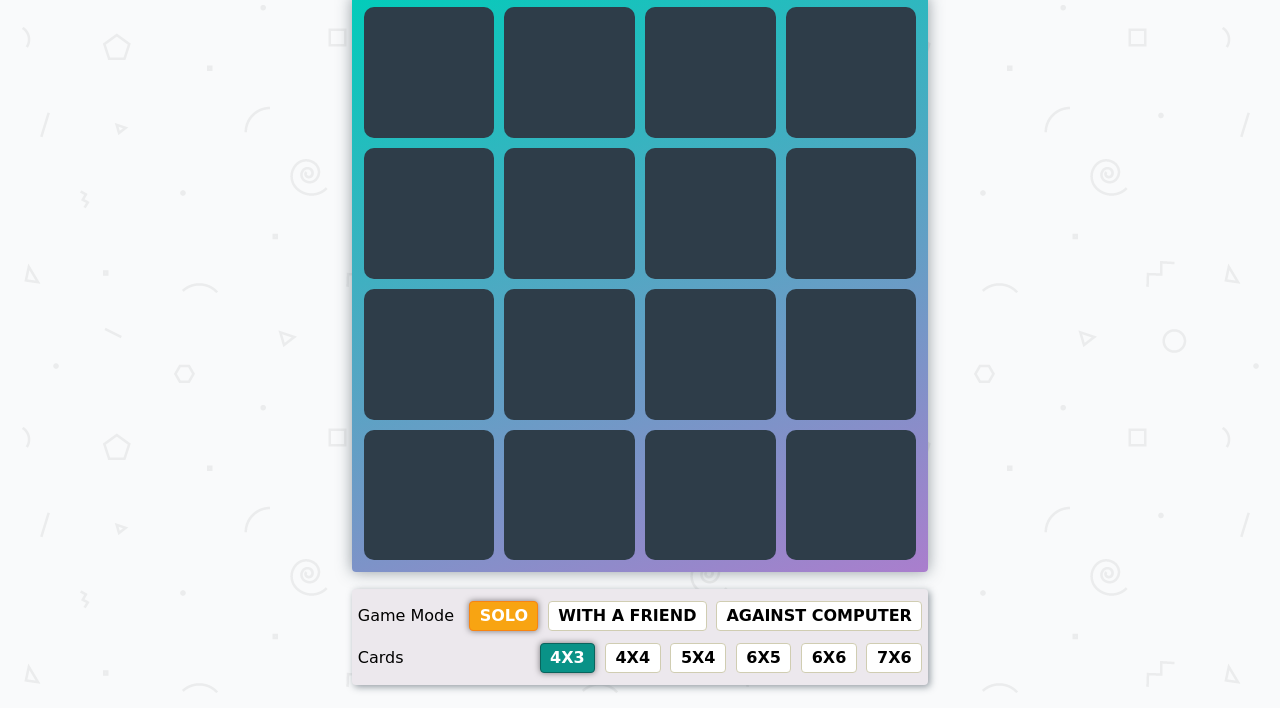
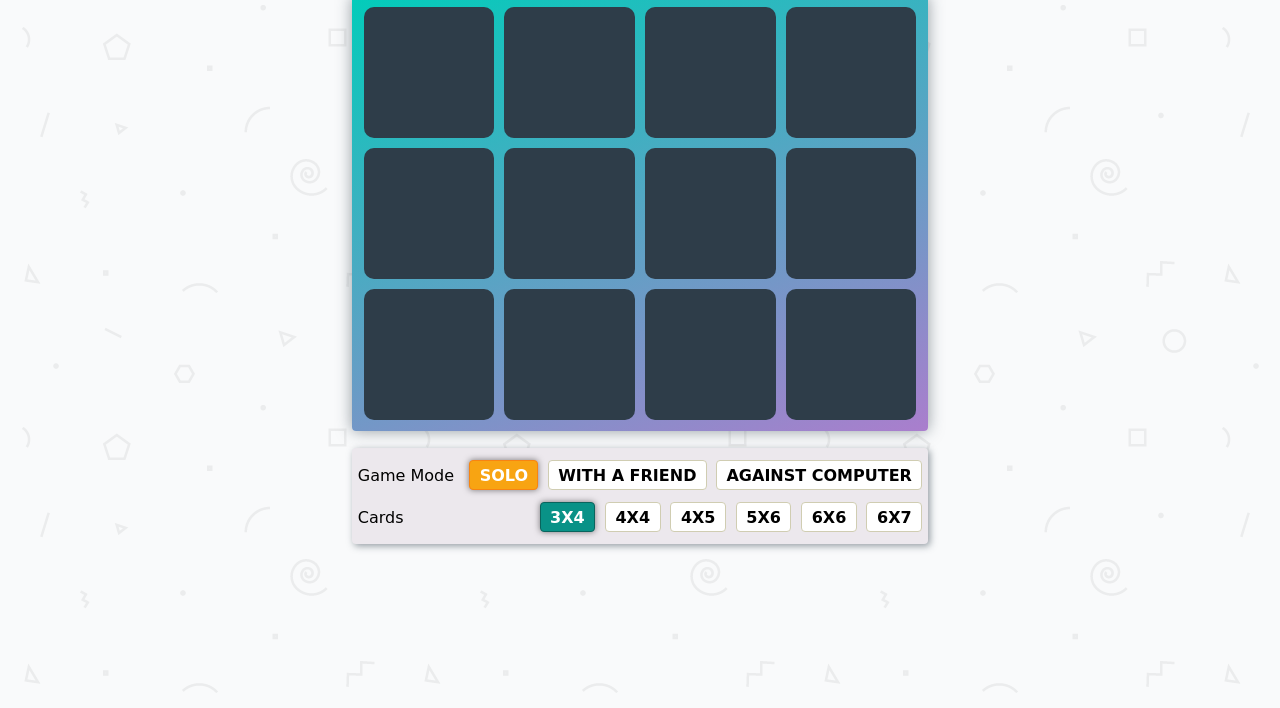
Before and after one commit to Hossam-Tarek/memory-game, a plain HTML site: page index.html in a window 1280 px wide. Both pictures are taken after a click on the element "Start". Shown: the part 92-800 px from the top of the page. Drawn offline with Linux system fonts and the light colour scheme.

Commit message:
Add data dynamic to the grid (#8)

```diff
--- a/css/style.css
+++ b/css/style.css
@@ -92,8 +92,8 @@ body {
 /* Start main.cards-board Style */
 .cards-board {
     display: grid;
+    grid-template-rows: repeat(3,1fr);
     grid-template-columns: repeat(4,1fr);
-    grid-template-rows: repeat(4,1fr);
     gap: 10px;
     padding: 2%;
     position: relative;
--- a/index.html
+++ b/index.html
@@ -58,61 +58,22 @@
             </article>
         </section>
 
-        <main class="cards-board">
-            <div class="card">
-                <img src="images/1.png" class="face">
-            </div>
+        <main id="game-board" class="cards-board">
+            <div class="card"><img src="images/1.png" class="face"></div>
+            <div class="card"></div>
+            <div class="card"></div>
+            <div class="card"></div>
+            <div class="card"></div>
+            <div class="card"></div>
+            <div class="card"></div>
+            <div class="card"></div>
+            <div class="card"></div>
+            <div class="card"></div>
+            <div class="card"></div>
+            <div class="card"></div>
 
-            <div class="card">
-                <img src="images/2.png" class="face">
-            </div>
-            <div class="card">
-                <img src="images/3.png" class="face">
-            </div>
-            <div class="card">
-                <img src="images/4.png" class="face">
-            </div>
-            <div class="card">
-                <img src="images/5.png" class="face">
-            </div>
-            <div class="card">
-                <img src="images/6.png" class="face">
-            </div>
-            <div class="card">
-                <img src="images/7.png" class="face">
-            </div>
-
-            <div class="card">
-                <img src="images/8.png" class="face">
-            </div>
-            <div class="card">
-                <img src="images/9.png" class="face">
-            </div>
-            <div class="card">
-                <img src="images/10.png" class="face">
-            </div>
-            <div class="card">
-                <img src="images/11.png" class="face">
-            </div>
-            <div class="card">
-                <img src="images/12.png" class="face">
-            </div>
-            <div class="card">
-                <img src="images/13.png" class="face">
-            </div>
-            <div class="card">
-                <img src="images/14.png" class="face">
-            </div>
-            <div class="card">
-                <img src="images/15.png" class="face">
-            </div>
-            <div class="card">
-                <img src="images/16.png" class="face">
-            </div>
             <div class="overlay-to-start-playing">
-                <p>
-                    <span>Start</span>
-                </p>
+                <p><span>Start</span></p>
             </div>
         </main>
 
@@ -142,12 +103,12 @@
                 <span>Cards</span>
                 <div>
                     <span
-                        class="game-choices__board-size__options game-choices__board-size__options__focused">4x3</span>
+                        class="game-choices__board-size__options game-choices__board-size__options__focused">3x4</span>
                     <span class="game-choices__board-size__options">4x4</span>
-                    <span class="game-choices__board-size__options">5x4</span>
-                    <span class="game-choices__board-size__options">6x5</span>
+                    <span class="game-choices__board-size__options">4x5</span>
+                    <span class="game-choices__board-size__options">5x6</span>
                     <span class="game-choices__board-size__options">6x6</span>
-                    <span class="game-choices__board-size__options">7x6</span>
+                    <span class="game-choices__board-size__options">6x7</span>
                 </div>
             </article>
         </section>
--- a/js/app.js
+++ b/js/app.js
@@ -24,9 +24,11 @@ let timer, sec_count = 0, min_count = 0, ten_count = 0;;
 overlayToStartPlaying.addEventListener('click', function () {
     this.parentElement.style.display = 'none';
 
+    // Start drawing the grid.
+    drawGrid();
+
     //Start Timing function
     timer = setInterval(timerCalculator, 10);
-
 });
 
 // Reset game
@@ -156,11 +158,50 @@ function resetTimer() {
 /* End handling of game Layout */
 
 /* Start handling of game cards and board */
-var cards = document.querySelectorAll('.card');
-cards.forEach(card => card.addEventListener('click', flipCard));
-
 function flipCard(){
     this.children[0].classList.toggle("flip");
     this.classList.toggle("disabled");
 }
 /* End handling of game cards abd board */
+
+
+// Draws the grid cards with the selected dimensions.
+function drawGrid() {
+    let [rows, columns] = checkCardOptions();
+    let grid = new Grid(rows, columns);
+
+    let gameBoard = document.getElementById("game-board");
+    gameBoard.innerHTML = "";
+
+
+    gameBoard.setAttribute("style",
+        `grid-template-rows: repeat(${rows},1fr); grid-template-columns: repeat(${columns},1fr)`);
+
+
+    grid.forEach(element => {
+        let card = document.createElement("div");
+        card.classList.add("card");
+        card.addEventListener("click", flipCard);
+
+        let image = document.createElement("img");
+        image.src = `images/${element}`;
+        image.classList.add("face");
+
+        card.append(image);
+        gameBoard.append(card);
+    });
+}
+
+// Checks which card option is selected, returns num of rows and columns.
+function checkCardOptions() {
+    let rows, columns;
+    let cardsOptions = document.querySelectorAll(".game-choices__board-size__options");
+
+    cardsOptions.forEach(cardOption => {
+        if (cardOption.classList.contains("game-choices__board-size__options__focused")) {
+            [rows, columns] = cardOption.textContent.split("x");
+        }
+    });
+
+    return [parseInt(rows), parseInt(columns)];
+}
```
